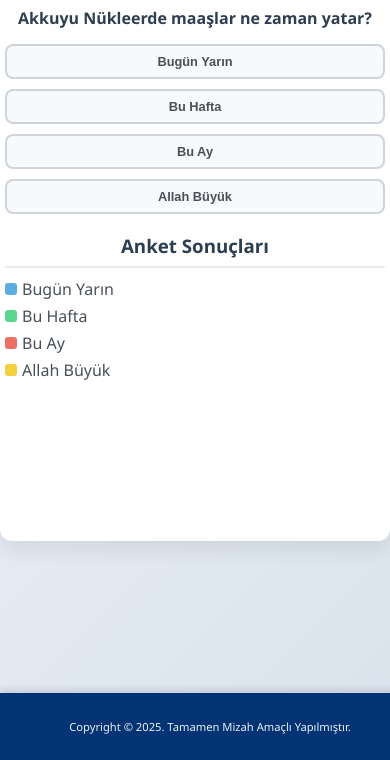
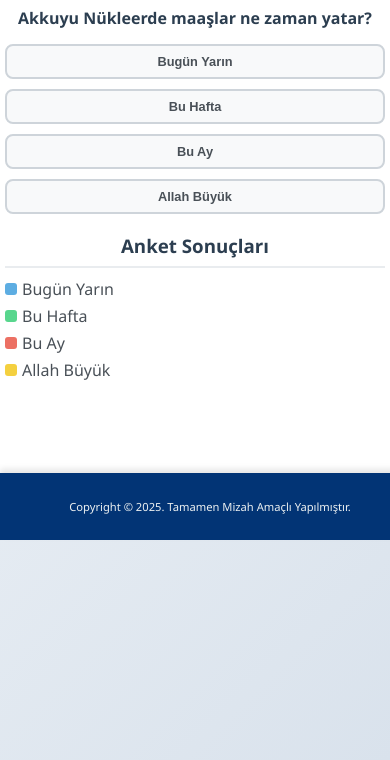
Before and after one commit to tolkien77/akbet, a plain HTML site: page index.html in a window 390 px wide. Shown: the part 84-844 px from the top of the page. Drawn offline with nearby package versions, Linux system fonts and the light colour scheme.

Commit message:
Add files via upload

```diff
--- a/style_mobile_optimized.css
+++ b/style_mobile_optimized.css
@@ -154,6 +154,7 @@ footer {
     box-shadow: 0 -4px 6px rgba(0,0,0,0.1);
     flex-shrink: 0;
     margin-top: auto;
+margin-bottom: 220px;
 }
 
 /* Mobil cihazlar için özel stiller */
```
